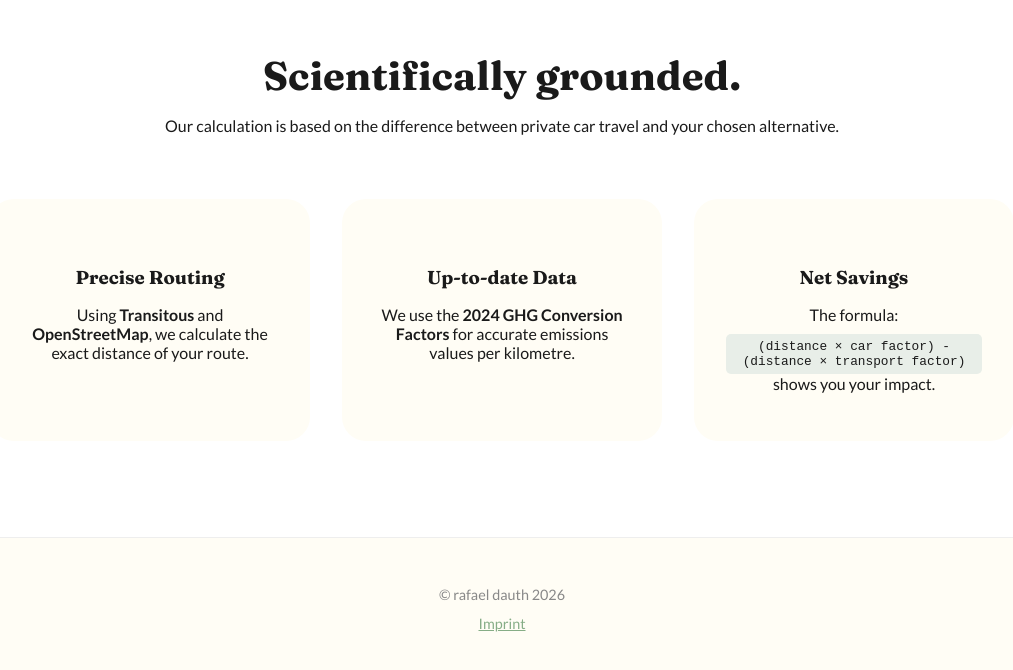
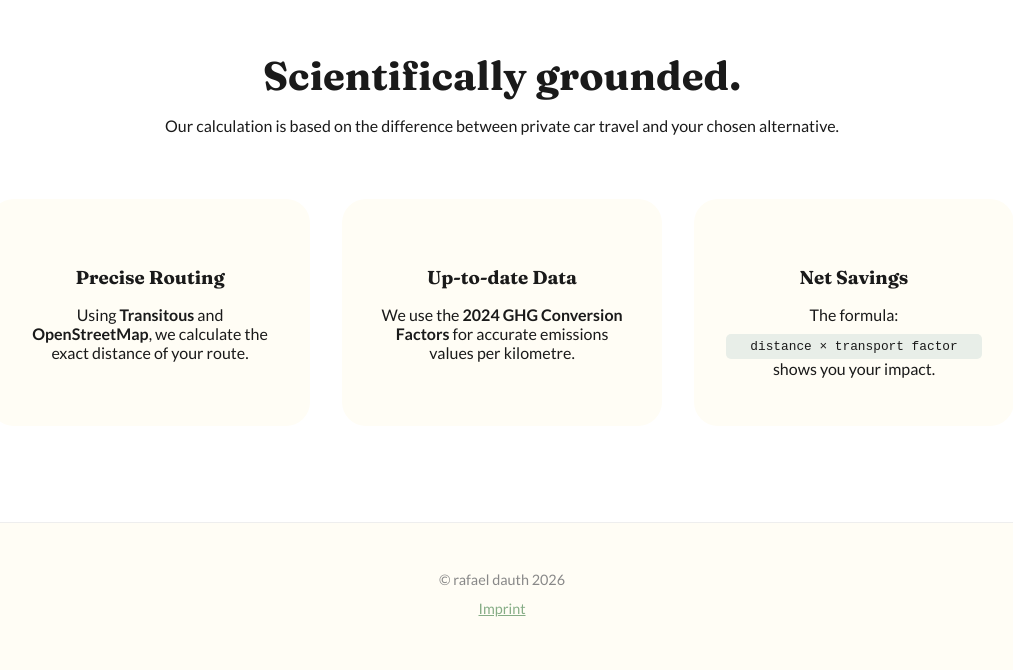
Before and after one commit to rafidev/co2veloprint, a plain HTML site: page index.html in a window 1280 px wide. Shown: the part 891-1561 px from the top of the page, without its empty margins (138-1151 px from the left). Drawn offline with Linux system fonts and the light colour scheme.

Commit message:
refactor: tiny changes in html

```diff
--- a/index.html
+++ b/index.html
@@ -53,7 +53,7 @@
 
                 <div class="feature-card">
                     <h3>Net Savings</h3>
-                    <p>The formula: <span>(distance × car factor) - (distance × transport factor)</span> shows you your impact.</p>
+                    <p>The formula: <span>distance × transport factor</span> shows you your impact.</p>
                 </div>
             </div>
         </section>
```
Also changed, not shown: dashboard.html (+1 -1 lines).
